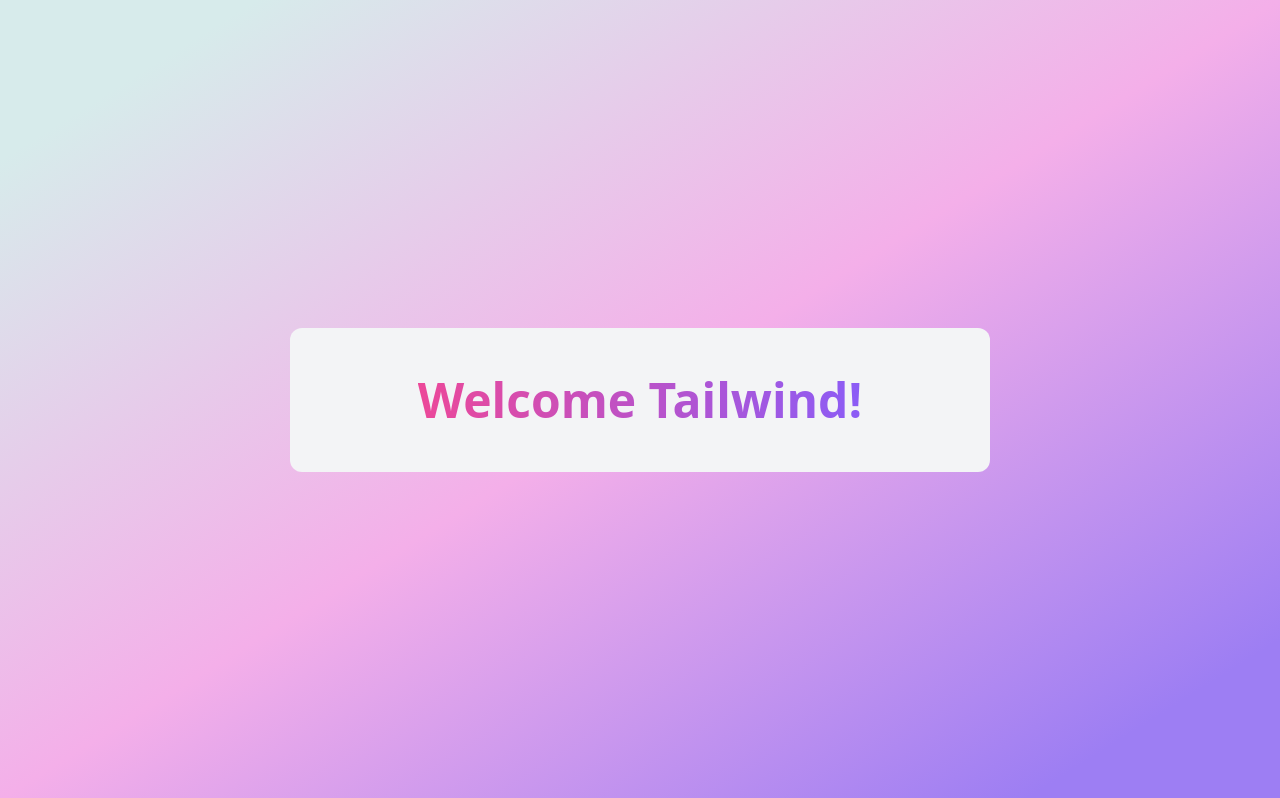
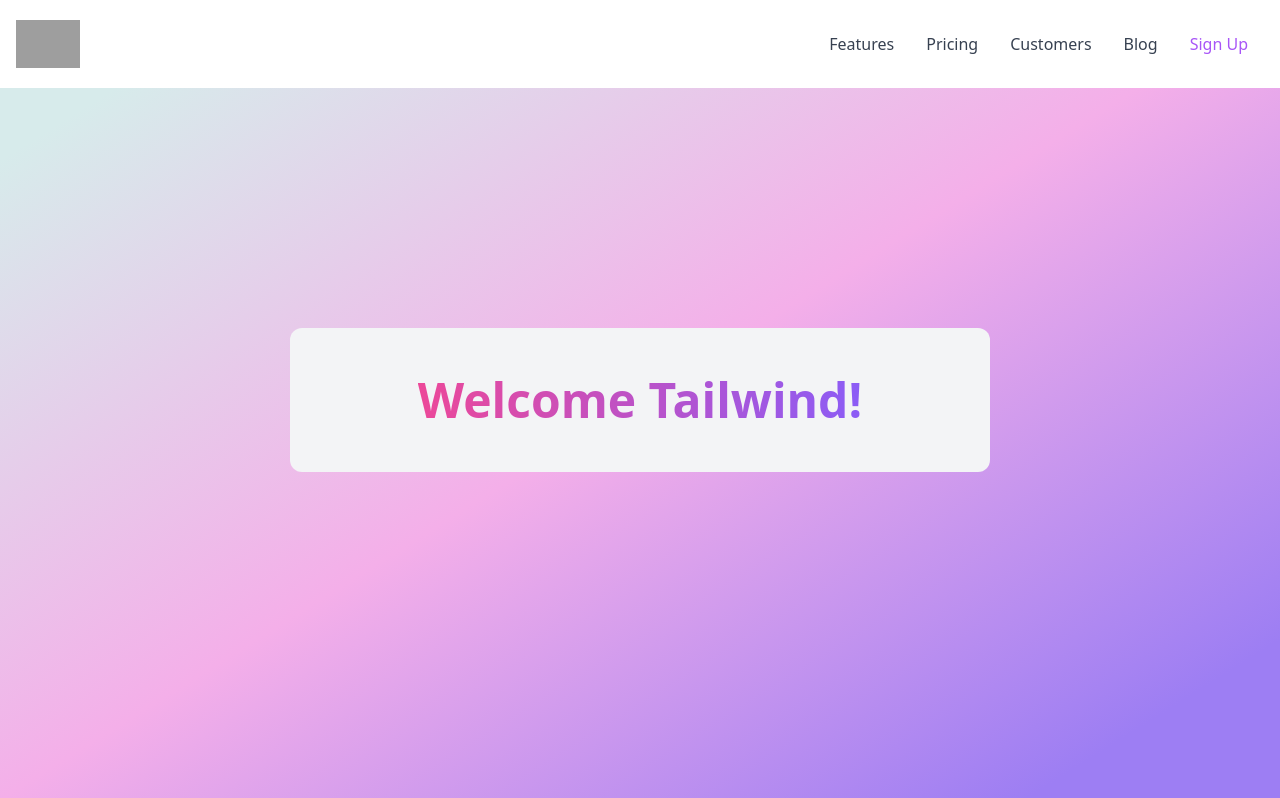
Before and after one commit to AbdKayali3/tailwind-webpage, a website: page public/index.html in a window 1280 px wide. Shown: the top 798 px of the page. Drawn offline with Linux system fonts and the light colour scheme; grey boxes are pictures that could not be loaded.

Commit message:
adding the navbar

```diff
--- a/package.json
+++ b/package.json
@@ -3,7 +3,7 @@
     "tailwindcss": "^3.3.2"
   },
   "scripts": {
-    "start": "tailwindcss -i ./src/styles.css -o ./dist/styles.css",
+    "start": "tailwindcss -i ./src/styles.css -o ./dist/styles.css --watch",
     "test": ""
   }
 }
--- a/public/index.html
+++ b/public/index.html
@@ -7,15 +7,48 @@
     </head>
     <body>
 
+        <nav class="flex flex-wrap items-center justify-between w-full py-4 md:py-0 px-4 text-lg text-gray-700 bg-white fixed top-0 left-0">
+            <div class="md:py-5 py-2">
+                <a href="#">
+                    <img src="https://tailwindui.com/img/logos/workflow-mark-purple-600.svg" alt="logo" class="md:w-16 sm:w-12 w-10">
+                </a>
+            </div>
+
+            <div class="md:w-14 md:h-14 sm:w-12 sm:h-12 w-10 h-10">
+                <svg xmlns="http://www.w3.org/2000/svg" id="menu-button" class="cursor-pointer md:hidden block" fill="none" viewBox="0 0 24 24" stroke="currentColor">
+                    <path stroke-linecap="round" stroke-linejoin="round" stroke-width="2" d="M4 6h16M4 12h16M4 18h16"/>
+                </svg>
+            </div>
+
+            <div class="hidden w-full md:flex md:items-center md:w-auto" id="menu">
+                <ul class="pt-4 text-base text-gray-700 md:flex md:justify-between md:pt-0">
+                <li>
+                    <a class="md:p-4 py-2 block hover:text-purple-400" href="#">Features</a>
+                </li>
+                <li>
+                    <a class="md:p-4 py-2 block hover:text-purple-400" href="#">Pricing</a>
+                </li>
+                <li>
+                    <a class="md:p-4 py-2 block hover:text-purple-400" href="#">Customers</a>
+                </li>
+                <li>
+                    <a class="md:p-4 py-2 block hover:text-purple-400" href="#">Blog</a>
+                </li>
+                <li>
+                    <a class="md:p-4 py-2 block hover:text-purple-400 text-purple-500" href="#">Sign Up</a>
+                </li>
+                </ul>
+            </div>
+        </nav>
+
         <header class="bg-gradient-to-br from-gradient1 from-10% via-gradient2 via-50% to-gradient3 to-90% h-screen flex flex-col justify-center items-center">
-            <h1 class="text-5xl font-bold bg-gray-100 px-32 py-12 rounded-xl w-fit">
+
+            <h1 class=" font-bold bg-gray-100 px-12 py-12 rounded-xl w-fit text-center md:px-32 md:text-5xl sm:text-3xl text-xl">
                 <span class="bg-clip-text text-transparent bg-gradient-to-r from-pink-500 to-violet-500">
                     Welcome Tailwind!
                 </span>
             </h1>
         </header>
-
-
 
         <div class="cards-container">
             <div class="card">
@@ -40,4 +73,20 @@
             </div>
         </div>
     </body>
+
+    <!-- <div class="w-6 h-6">
+        <svg xmlns="http://www.w3.org/2000/svg" id="menu-button" class="w-6 h-6 cursor-pointer md:hidden block" fill="none" viewBox="0 0 24 24" stroke="currentColor">
+            <path stroke-linecap="round" stroke-linejoin="round" stroke-width="2" d="M4 6h16M4 12h16M4 18h16"/>
+        </svg>
+    </div> -->
+
+
+    <script>
+        const button = document.querySelector('#menu-button');
+        const menu = document.querySelector('#menu');
+
+        button.addEventListener('click', () => {
+        menu.classList.toggle('hidden');
+        });
+    </script>
 </html>
```
Also changed, not shown: dist/styles.css.
